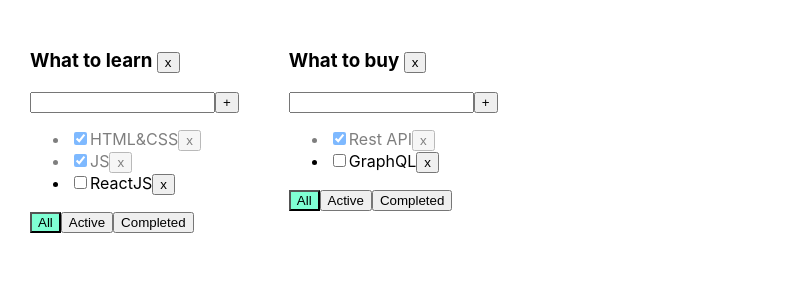
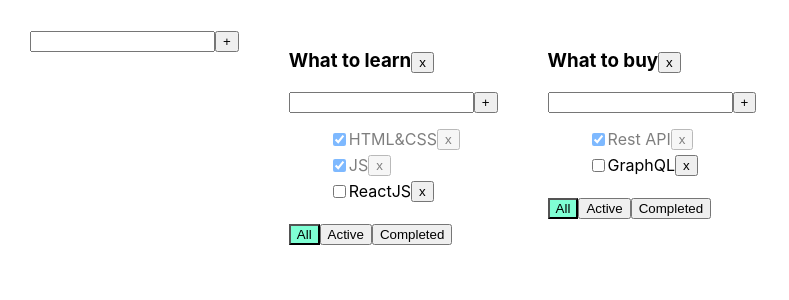
Before and after one commit to erickameysha/todo-5, a React (Create React App) app: page / in a window 1280 px wide. Shown: the top 300 px of the page, without its empty margins (0-789 px from the left). Built offline with nearby package versions, Linux system fonts and the light colour scheme.

Commit message:
universal component

```diff
--- a/src/App.tsx
+++ b/src/App.tsx
@@ -2,6 +2,7 @@ import React, {useEffect, useState} from 'react';
 import './App.css';
 import {Todolist} from './Todolist';
 import {v1} from 'uuid';
+import Input from "./Input";
 
 export type FilterValuesType = "all" | "active" | "completed";
 export type TodolistsType = {
@@ -47,29 +48,42 @@ function App() {
         ]
     })
 
-    let [filter, setFilter] = useState<FilterValuesType>("all");
-
 
     function removeTask(todolistId: string, taskId: string) {
         // let filteredTasks = tasks.filter(t => t.id != id);
         // setTasks(filteredTasks);
         setTasks({...tasks, [todolistId]: tasks[todolistId].filter(el => el.id !== taskId)})
+
     }
 
     function addTask(todolistId: string, title: string) {
         let task = {id: v1(), title: title, isDone: false};
         // let newTasks = [task, ...tasks];
         // setTasks(newTasks);
-        setTasks({...tasks, [todolistId]:[task,...tasks[todolistId] ]})
+        setTasks({...tasks, [todolistId]: [task, ...tasks[todolistId]]})
     }
 
-    function changeStatus(todolistId:string,taskId: string, isDone: boolean) {
+    function changeStatus(todolistId: string, taskId: string, isDone: boolean) {
         // let task = tasks.find(t => t.id === taskId);
         // if (task) {
         //     task.isDone = isDone;
         // }
 
-        setTasks({...tasks, [todolistId]: tasks[todolistId].map(el=> el.id ===taskId? {...el,isDone }:el)});
+        setTasks({...tasks, [todolistId]: tasks[todolistId].map(el => el.id === taskId ? {...el, isDone} : el)});
+    }
+
+    const changeTaskTitle = (todolistID: string, newTitle: string, taskId: string) => {
+        setTasks({
+            ...tasks,
+            [todolistID]: tasks[todolistID].map(el => el.id === taskId ? {...el, title: newTitle} : el)
+        })
+    }
+    const changeTodolistTitle = (todolistID: string, newTitle: string) => {
+        // setTasks({
+        //     ...tasks,
+        //     [todolistID]: tasks[todolistID].map(el => el.id === taskId ? {...el, title: newTitle} : el)
+        // })
+        setTodolists(todolists.map(el=> el.id === todolistID? {...el, title: newTitle}: el ))
     }
 
     function changeFilter(todolistID: string, value: FilterValuesType) {
@@ -78,16 +92,29 @@ function App() {
         // todolist.filter(el => el.filter === value)
         setTodolists(todolists.map(el => el.id === todolistID ? {...el, filter: value} : el))
     }
+
     const removeTodolist = (todolistId: string) => {
-setTodolists(todolists.filter(el => el.id !== todolistId))
+        setTodolists(todolists.filter(el => el.id !== todolistId))
+        delete tasks[todolistId]
+        setTasks({...tasks})
     }
-    useEffect(()=> {
+    useEffect(() => {
         console.log(todolists)
-    },[todolists])
+        console.log(tasks)
+    }, [todolists, tasks])
+    const addTodolist = (title: string) => {
+        const newId = v1()
+        let newTodo: TodolistsType = {id: newId, title, filter: 'all'}
+        setTodolists([newTodo, ...todolists])
+        setTasks({...tasks, [newId]: []})
 
+    }
 
     return (
         <div className="App">
+            <div>
+                <Input callback={addTodolist}/>
+            </div>
             {todolists.map(el => {
 
                 let tasksForTodolist = tasks[el.id];
@@ -108,6 +135,8 @@ setTodolists(todolists.filter(el => el.id !== todolistId))
                     addTask={addTask}
                     changeTaskStatus={changeStatus}
                     removeTodolist={removeTodolist}
+                    changeTaskTitle={changeTaskTitle}
+                    changeTodolistTitle={changeTodolistTitle}
                     filter={el.filter}
                 />
             })}
--- /dev/null
+++ b/src/EditableSpan.tsx
@@ -0,0 +1,32 @@
+import React, {ChangeEvent, useState} from 'react';
+type PropsType = {
+    title: string
+    onClick: (title: string) => void
+}
+ const EditableSpan = (props: PropsType) => {
+    const [edit, setEdit] = useState(false)
+    const [newTitle, setTitle] = useState(props.title)
+    const editHandler = () => {
+        setEdit(!edit)
+        if (edit) {
+            addTask()
+        }
+    }
+    const onChangeHandler = (e: ChangeEvent<HTMLInputElement>) => {
+        setTitle(e.currentTarget.value)
+    }
+    const addTask = () => {
+        props.onClick(newTitle)
+    }
+    return (
+        edit ?
+            <input value={newTitle}
+                   onChange={onChangeHandler}
+                   onBlur={editHandler}
+                   autoFocus
+            />
+            :
+            <span onDoubleClick={editHandler}>{props.title}</span>
+    );
+};
+export default  EditableSpan
--- /dev/null
+++ b/src/Input.tsx
@@ -0,0 +1,46 @@
+import React, {ChangeEvent, KeyboardEvent, useState} from 'react';
+
+type PropsType = {
+    callback: (title: string) => void
+    isBlur?: boolean
+
+}
+const Input = (props: PropsType) => {
+    let [title, setTitle] = useState("")
+    let [error, setError] = useState<string | null>(null)
+    const addTask = () => {
+        if (title.trim() !== "") {
+            props.callback(title.trim())
+            // props.addTask(props.todolistID,title.trim());
+            setTitle("");
+        } else {
+            setError("Title is required");
+        }
+    }
+
+    const onChangeHandler = (e: ChangeEvent<HTMLInputElement>) => {
+        setTitle(e.currentTarget.value)
+    }
+
+    const onKeyPressHandler = (e: KeyboardEvent<HTMLInputElement>) => {
+        setError(null);
+        if (e.charCode === 13) {
+            addTask();
+        }
+    }
+
+    return (
+        <div>
+            <input value={title}
+                   onChange={onChangeHandler}
+                   onKeyPress={onKeyPressHandler}
+                   className={error ? "error" : ""}
+
+            />
+            <button onClick={addTask}>+</button>
+            {error && <div className="error-message">{error}</div>}
+        </div>
+    );
+};
+
+export default Input;
--- a/src/Todolist.tsx
+++ b/src/Todolist.tsx
@@ -1,81 +1,68 @@
-import React, {ChangeEvent, KeyboardEvent, useState} from 'react';
-import {FilterValuesType} from './App';
-
-type TaskType = {
-    id: string
-    title: string
-    isDone: boolean
-}
+ import React, {ChangeEvent} from 'react'
+ import {FilterValuesType} from "./App";
+ import EditableSpan from "./EditableSpan";
+ import Input from "./Input";
+ type TaskType = {
+     id: string
+     title: string
+     isDone: boolean
+ }
 
 type PropsType = {
-    todolistID:string
+    todolistID: string
     title: string
     tasks: Array<TaskType>
-    removeTask: (todolistId:string,taskId: string) => void
-    changeFilter: (todolistId:string,value: FilterValuesType) => void
-    addTask: (todolistId: string,title: string) => void
-    changeTaskStatus: (toodlistId:string,taskId: string, isDone: boolean) => void
+    removeTask: (todolistId: string, taskId: string) => void
+    changeFilter: (todolistId: string, value: FilterValuesType) => void
+    addTask: (todolistId: string, title: string) => void
+    changeTaskStatus: (toodlistId: string, taskId: string, isDone: boolean) => void
     removeTodolist: (todolistId: string) => void
+    changeTaskTitle: (todolistID: string, newTitle: string, taskId: string) => void
+    changeTodolistTitle: (todolistID: string, newTitle: string) => void
     filter: FilterValuesType
 }
 
 export function Todolist(props: PropsType) {
+    const removeTodolist = () => {
+        props.removeTodolist(props.todolistID)
+    }
+    const onAllClickHandler = () => props.changeFilter(props.todolistID, "all");
+    const onActiveClickHandler = () => props.changeFilter(props.todolistID, "active");
+    const onCompletedClickHandler = () => props.changeFilter(props.todolistID, "completed");
 
-    let [title, setTitle] = useState("")
-    let [error, setError] = useState<string | null>(null)
-
-    const addTask = () => {
-        if (title.trim() !== "") {
-            props.addTask(props.todolistID,title.trim());
-            setTitle("");
-        } else {
-            setError("Title is required");
-        }
+    const addTask = (title: string) => {
+        props.addTask(props.todolistID, title)
     }
-
-    const onChangeHandler = (e: ChangeEvent<HTMLInputElement>) => {
-        setTitle(e.currentTarget.value)
+    const onChangeTaskTitle = (title: string, taskID: string) => {
+        props.changeTaskTitle(props.todolistID, title, taskID)
     }
-
-    const onKeyPressHandler = (e: KeyboardEvent<HTMLInputElement>) => {
-        setError(null);
-        if (e.charCode === 13) {
-            addTask();
-        }
+    const onChangeTodolistTitle = (title: string) => {
+props.changeTodolistTitle(props.todolistID, title)
     }
-
-    const removeTodolist = () => {
-      props.removeTodolist(props.todolistID)
-    }
-    const onAllClickHandler = () => props.changeFilter(props.todolistID,"all");
-    const onActiveClickHandler = () => props.changeFilter(props.todolistID,"active");
-    const onCompletedClickHandler = () => props.changeFilter(props.todolistID,"completed");
-
-
     return <div>
-        <h3>{props.title} <button onClick={removeTodolist}>x</button></h3>
+        <h3>
+            <EditableSpan title={props.title} onClick={onChangeTodolistTitle}/>
+            <button onClick={removeTodolist}>x</button>
+        </h3>
         <div>
-            <input value={title}
-                   onChange={onChangeHandler}
-                   onKeyPress={onKeyPressHandler}
-                   className={error ? "error" : ""}
-            />
-            <button onClick={addTask}>+</button>
-            {error && <div className="error-message">{error}</div>}
+            <Input callback={addTask}/>
         </div>
         <ul>
             {
                 props.tasks.map(t => {
-                    const onClickHandler = () => props.removeTask(props.todolistID,t.id)
+                    const onClickHandler = () => props.removeTask(props.todolistID, t.id)
                     const onChangeHandler = (e: ChangeEvent<HTMLInputElement>) => {
-                        props.changeTaskStatus(props.todolistID,t.id, e.currentTarget.checked);
+                        props.changeTaskStatus(props.todolistID, t.id, e.currentTarget.checked);
                     }
-
-                    return <li key={t.id} className={t.isDone ? "is-done" : ""}>
+                    const changeTitle = (title: string) => {
+                        onChangeTaskTitle(title, t.id)
+                    }
+                    return <li style={{display: 'flex', paddingBottom: '5px'}} key={t.id}
+                               className={t.isDone ? "is-done" : ""}>
                         <input type="checkbox"
                                onChange={onChangeHandler}
                                checked={t.isDone}/>
-                        <span>{t.title}</span>
+                        <EditableSpan title={t.title} onClick={changeTitle}/>
                         <button onClick={onClickHandler}>x</button>
                     </li>
                 })
@@ -83,11 +70,14 @@ export function Todolist(props: PropsType) {
         </ul>
         <div>
             <button className={props.filter === 'all' ? "active-filter" : ""}
-                    onClick={onAllClickHandler}>All</button>
+                    onClick={onAllClickHandler}>All
+            </button>
             <button className={props.filter === 'active' ? "active-filter" : ""}
-                    onClick={onActiveClickHandler}>Active</button>
+                    onClick={onActiveClickHandler}>Active
+            </button>
             <button className={props.filter === 'completed' ? "active-filter" : ""}
-                    onClick={onCompletedClickHandler}>Completed</button>
+                    onClick={onCompletedClickHandler}>Completed
+            </button>
         </div>
     </div>
 }
```
